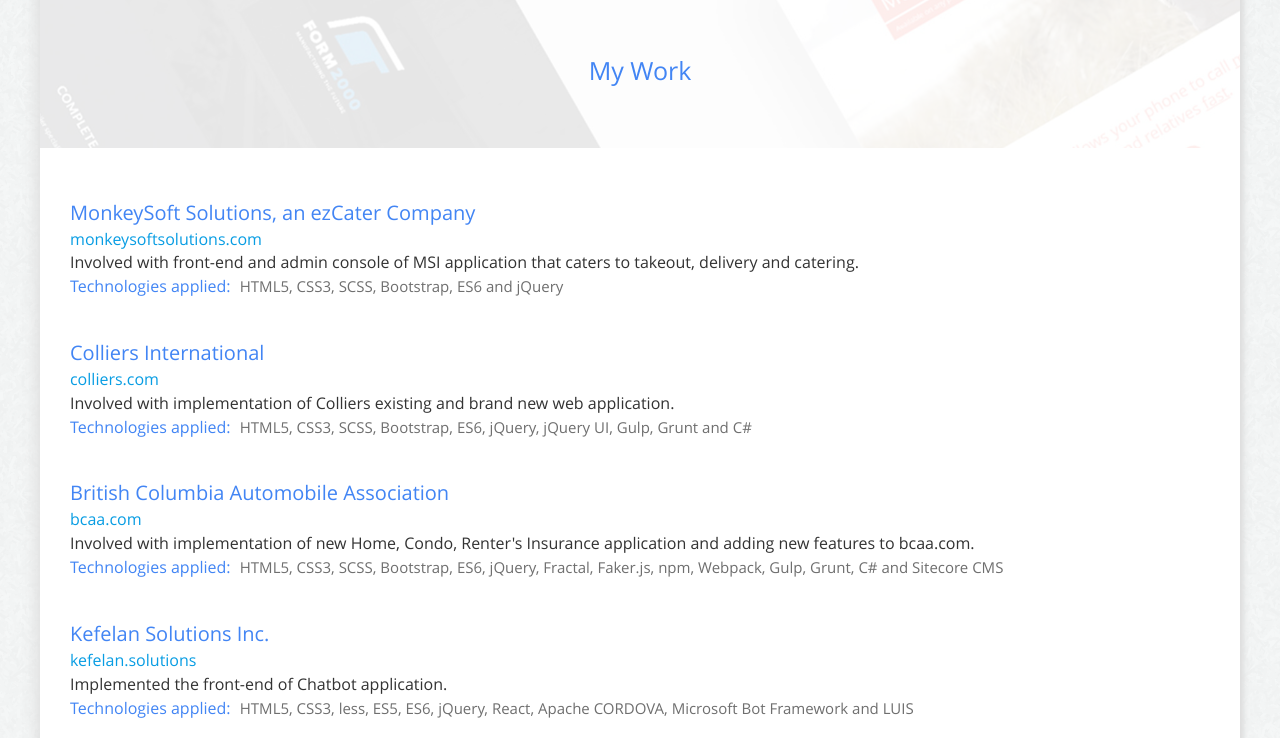
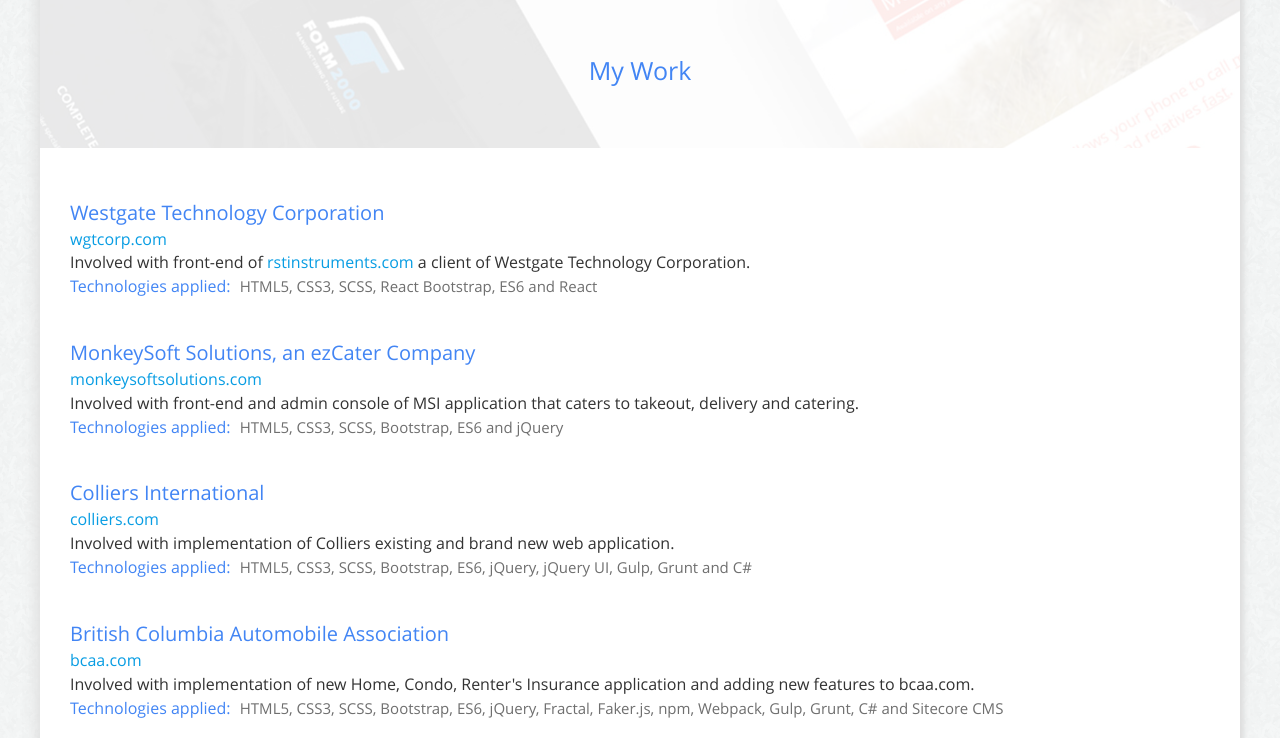
Before and after one commit to burhanuddinvasi/burhanvasi, a plain HTML site: page portfolio.html in a window 1280 px wide. Shown: the part 62-800 px from the top of the page. Drawn offline with nearby package versions, Linux system fonts and the light colour scheme.

Commit message:
Making changes in portfolio.html and other improvements

```diff
--- a/portfolio.html
+++ b/portfolio.html
@@ -78,6 +78,18 @@
     </section>
 
     <section class="content">
+      <article class="main portfolio">
+        <h1 class="heading">Westgate Technology Corporation</h1>
+        <a href="https://www.wgtcorp.com" target="_blank">wgtcorp.com</a>
+        <p class="text">Involved with front-end of <a href="https://www.rstinstruments.com"
+            target="_blank">rstinstruments.com</a> a client of
+          Westgate Technology Corporation.</p>
+        <h3 class="heading">Technologies applied:
+          <span class="text">HTML5, CSS3, SCSS, React Bootstrap, ES6 and React</span>
+        </h3>
+        <section class="box-shadow"></section>
+      </article>
+
       <article class="main portfolio">
         <h1 class="heading">MonkeySoft Solutions, an ezCater Company</h1>
         <a href="https://www.monkeysoftsolutions.com" target="_blank">monkeysoftsolutions.com</a>
```
